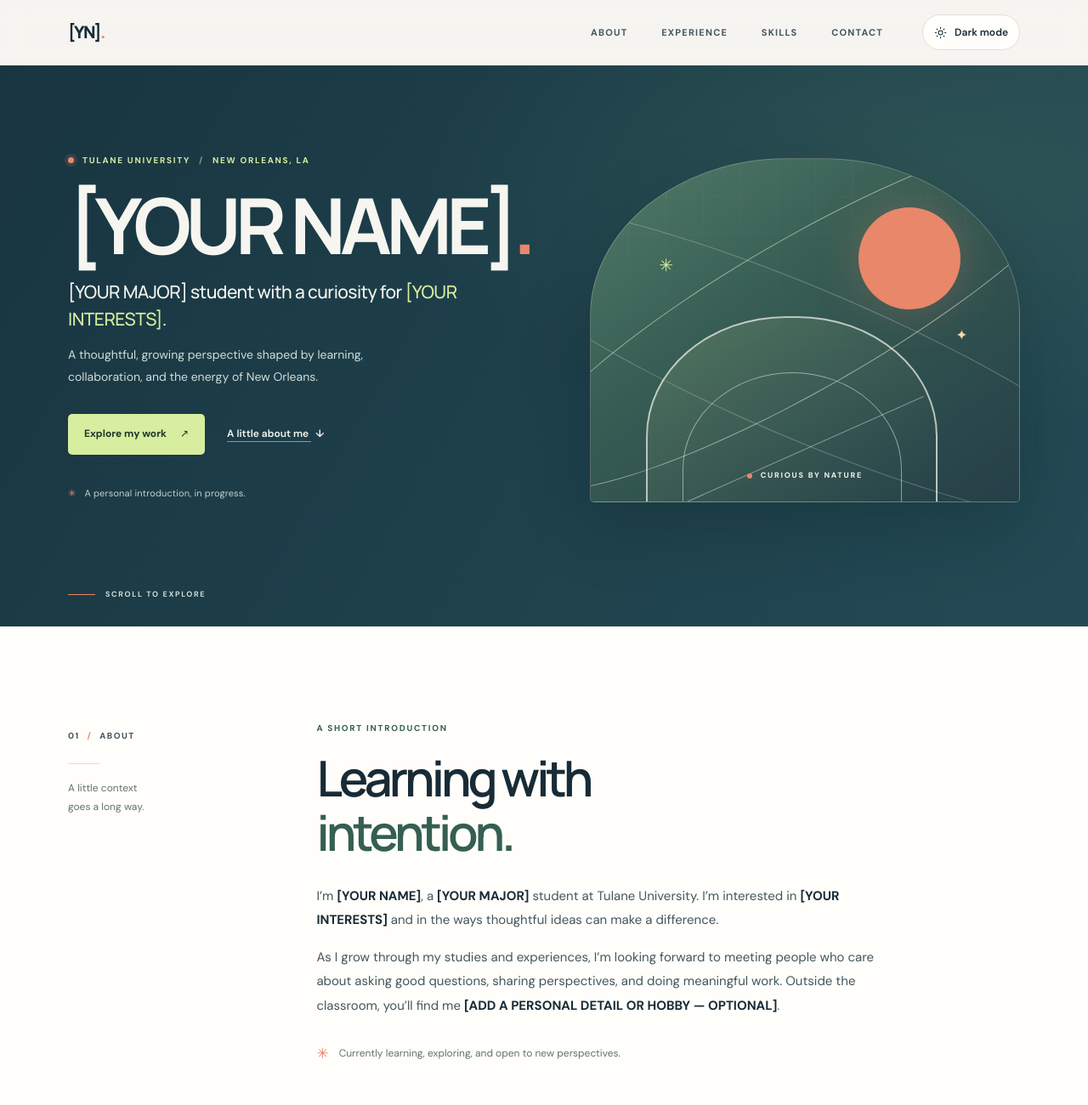
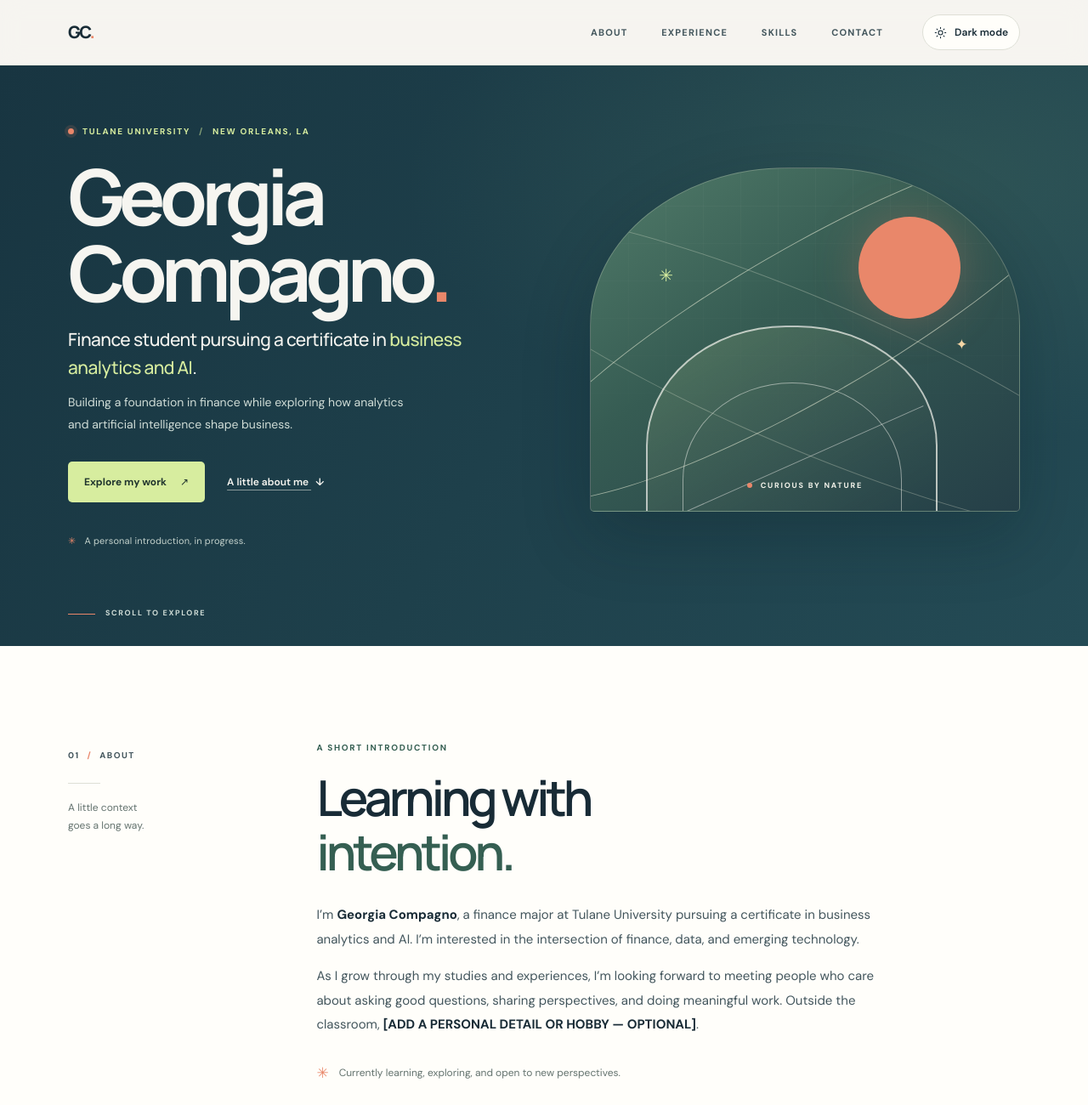
Before and after one commit to georgiacompagno/Personal-Webpage, a plain HTML site: page index.html in a window 1280 px wide. Shown: the top 1300 px of the page at 85% size. Drawn offline with Linux system fonts and the light colour scheme.

Commit message:
Personalize portfolio with Georgia's finance studies and LinkedIn

```diff
--- a/index.html
+++ b/index.html
@@ -4,8 +4,8 @@
   <meta charset="utf-8">
   <meta name="viewport" content="width=device-width, initial-scale=1">
   <meta name="theme-color" content="#f6f5f0">
-  <meta name="description" content="A personal portfolio for a Tulane University student. Add your name, major, interests, experience, and contact details to make it yours.">
-  <title>[YOUR NAME] — Tulane University Student</title>
+  <meta name="description" content="Georgia Compagno is a finance student at Tulane University pursuing a certificate in business analytics and AI.">
+  <title>Georgia Compagno — Tulane University Student</title>
   <link rel="preconnect" href="https://fonts.googleapis.com">
   <link rel="preconnect" href="https://fonts.gstatic.com" crossorigin>
   <link href="https://fonts.googleapis.com/css2?family=DM+Sans:wght@400;500;600;700&family=Manrope:wght@400;500;600;700;800&display=swap" rel="stylesheet">
@@ -16,7 +16,7 @@
   <a class="skip-link" href="#main">Skip to content</a>
   <header class="site-header">
     <nav class="nav shell" aria-label="Main navigation">
-      <a class="wordmark" href="#home" aria-label="[YOUR NAME], home">[YN]<span>.</span></a>
+      <a class="wordmark" href="#home" aria-label="Georgia Compagno, home">GC<span>.</span></a>
       <div class="nav-links">
         <a href="#about">About</a>
         <a href="#experience">Experience</a>
@@ -35,9 +35,9 @@
     <section class="hero shell" id="home" aria-labelledby="hero-title">
       <div class="hero-copy">
         <p class="eyebrow"><span class="status-dot" aria-hidden="true"></span> TULANE UNIVERSITY <span class="eyebrow-divider">/</span> NEW ORLEANS, LA</p>
-        <h1 id="hero-title">[YOUR NAME]<span class="title-period">.</span></h1>
-        <p class="hero-subtitle">[YOUR MAJOR] student with a curiosity for <span class="highlight">[YOUR INTERESTS]</span>.</p>
-        <p class="hero-intro">A thoughtful, growing perspective shaped by learning, collaboration, and the energy of New Orleans.</p>
+        <h1 id="hero-title">Georgia Compagno<span class="title-period">.</span></h1>
+        <p class="hero-subtitle">Finance student pursuing a certificate in <span class="highlight">business analytics and AI</span>.</p>
+        <p class="hero-intro">Building a foundation in finance while exploring how analytics and artificial intelligence shape business.</p>
         <div class="hero-actions">
           <a class="button button-primary" href="#experience">Explore my work <span aria-hidden="true">↗</span></a>
           <a class="text-link" href="#about">A little about me <span aria-hidden="true">↓</span></a>
@@ -64,9 +64,9 @@
           <p class="eyebrow">A SHORT INTRODUCTION</p>
           <h2 id="about-title">Learning with<br><em>intention.</em></h2>
           <div class="about-text">
-            <!-- PERSONALIZE: Replace the bracketed fields with a short, true-to-you biography. -->
-            <p>I’m <strong>[YOUR NAME]</strong>, a <strong>[YOUR MAJOR]</strong> student at Tulane University. I’m interested in <strong>[YOUR INTERESTS]</strong> and in the ways thoughtful ideas can make a difference.</p>
-            <p>As I grow through my studies and experiences, I’m looking forward to meeting people who care about asking good questions, sharing perspectives, and doing meaningful work. Outside the classroom, you’ll find me <strong>[ADD A PERSONAL DETAIL OR HOBBY — OPTIONAL]</strong>.</p>
+            <!-- PERSONALIZE: Add optional personal details or interests when you are ready. -->
+            <p>I’m <strong>Georgia Compagno</strong>, a finance major at Tulane University pursuing a certificate in business analytics and AI. I’m interested in the intersection of finance, data, and emerging technology.</p>
+            <p>As I grow through my studies and experiences, I’m looking forward to meeting people who care about asking good questions, sharing perspectives, and doing meaningful work. Outside the classroom, <strong>[ADD A PERSONAL DETAIL OR HOBBY — OPTIONAL]</strong>.</p>
           </div>
           <div class="about-note"><span class="note-mark" aria-hidden="true">✳</span><p>Currently learning, exploring, and open to new perspectives.</p></div>
         </div>
@@ -123,19 +123,19 @@
       <div class="shell contact-inner">
         <p class="eyebrow">04 / GET IN TOUCH</p>
         <h2 id="contact-title">Let’s start a<br><em>conversation.</em></h2>
-        <p class="contact-intro">Interested in connecting? I’d love to hear from you. Update the contact details below before sharing this page.</p>
+        <p class="contact-intro">Interested in connecting? I’d love to hear from you. Reach out on LinkedIn, or add an email address below.</p>
         <div class="contact-details">
-          <!-- PERSONALIZE: Add your real email and LinkedIn URL. Until then, these are intentionally plain text, not links. -->
+          <!-- PERSONALIZE: Add a real email address when you want to share one. -->
           <div class="contact-item"><span class="contact-label">EMAIL</span><span class="contact-value">[ADD YOUR EMAIL ADDRESS]</span></div>
-          <div class="contact-item"><span class="contact-label">LINKEDIN</span><span class="contact-value">[ADD YOUR LINKEDIN PROFILE URL]</span></div>
+          <div class="contact-item"><span class="contact-label">LINKEDIN</span><a class="contact-value contact-link" href="https://www.linkedin.com/in/georgia-compagno/" target="_blank" rel="noopener noreferrer" aria-label="Visit Georgia Compagno’s LinkedIn profile (opens in a new tab)">linkedin.com/in/georgia-compagno/ <span aria-hidden="true">↗</span></a></div>
         </div>
-        <p class="contact-reminder">These are placeholders—not active links. Add your details to make it easy to reach you.</p>
+        <p class="contact-reminder">Email is a placeholder; LinkedIn is ready to visit.</p>
       </div>
     </section>
   </main>
 
   <footer class="site-footer">
-    <div class="shell footer-inner"><a class="wordmark footer-wordmark" href="#home" aria-label="Back to top">[YN]<span>.</span></a><p>Made with intention in New Orleans <span aria-hidden="true">✳</span></p><a class="back-to-top" href="#home">BACK TO TOP <span aria-hidden="true">↑</span></a></div>
+    <div class="shell footer-inner"><a class="wordmark footer-wordmark" href="#home" aria-label="Back to top">GC<span>.</span></a><p>Made with intention in New Orleans <span aria-hidden="true">✳</span></p><a class="back-to-top" href="#home">BACK TO TOP <span aria-hidden="true">↑</span></a></div>
   </footer>
 </body>
 </html>
```
